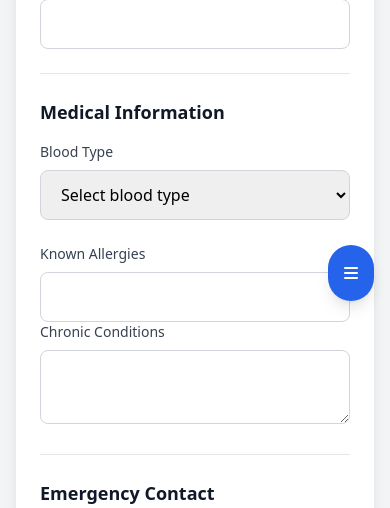
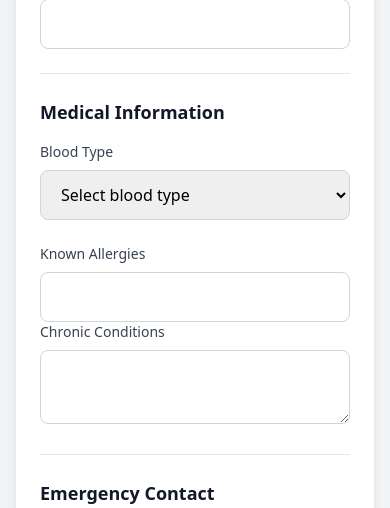
Before and after one commit to lawrence2moremoholo-byte/isizulu-healthcare-ai, a Flask app: page /add_patient in a window 390 px wide. Shown: the part 527-1035 px from the top of the page. Run offline with Flask 3, Linux system fonts and the light colour scheme; a user stored in the database is signed in; some libraries are stand-ins or nearby versions.

Commit message:
Update base.html

```diff
--- a/templates/base.html
+++ b/templates/base.html
@@ -7,25 +7,17 @@
     <script src="https://cdn.tailwindcss.com"></script>
     <link href="https://cdnjs.cloudflare.com/ajax/libs/font-awesome/6.0.0/css/all.min.css" rel="stylesheet">
     <style>
-        .sidebar {
-            background: linear-gradient(135deg, #667eea 0%, #764ba2 100%);
-        }
-        .stat-card {
-            background: linear-gradient(135deg, #667eea 0%, #764ba2 100%);
-        }
-        .btn-primary {
-            background: linear-gradient(135deg, #007bff, #0056b3);
-        }
+        .sidebar { background: linear-gradient(135deg, #667eea 0%, #764ba2 100%); }
+        .stat-card { background: linear-gradient(135deg, #667eea 0%, #764ba2 100%); }
     </style>
 </head>
 <body class="bg-gray-100">
     {% if current_user.is_authenticated %}
-    <!-- Navigation -->
     <nav class="bg-gradient-to-r from-blue-600 to-purple-700 text-white p-4 shadow-lg">
         <div class="container mx-auto flex justify-between items-center">
             <h1 class="text-2xl font-bold">🏥 MetaWell AI Clinic</h1>
             <div class="flex items-center space-x-4">
-                <span class="hidden md:inline">Welcome, {{ current_user.username }} ({{ current_user.role }})</span>
+                <span class="hidden md:inline">Welcome, {{ current_user.username }}</span>
                 <a href="{{ url_for('logout') }}" class="bg-blue-800 px-4 py-2 rounded-lg hover:bg-blue-900 transition duration-200">
                     <i class="fas fa-sign-out-alt mr-2"></i>Logout
                 </a>
@@ -34,7 +26,6 @@
     </nav>
 
     <div class="flex">
-        <!-- Sidebar -->
         <div class="sidebar w-64 min-h-screen text-white p-4 hidden md:block">
             <div class="space-y-2 mt-4">
                 <a href="{{ url_for('dashboard') }}" class="flex items-center p-3 rounded-lg hover:bg-blue-800 transition duration-200 {% if request.endpoint == 'dashboard' %}bg-blue-800{% endif %}">
@@ -52,32 +43,11 @@
             </div>
         </div>
 
-        <!-- Mobile menu button -->
-        <div class="md:hidden fixed bottom-4 right-4 z-50">
-            <button onclick="toggleMobileMenu()" class="bg-blue-600 text-white p-4 rounded-full shadow-lg">
-                <i class="fas fa-bars"></i>
-            </button>
-        </div>
-
-        <!-- Mobile menu -->
-        <div id="mobileMenu" class="fixed inset-0 bg-blue-600 z-40 hidden md:hidden">
-            <div class="p-4 space-y-4">
-                <button onclick="toggleMobileMenu()" class="text-white float-right">
-                    <i class="fas fa-times text-2xl"></i>
-                </button>
-                <a href="{{ url_for('dashboard') }}" class="block text-white p-3 text-lg" onclick="toggleMobileMenu()">Dashboard</a>
-                <a href="{{ url_for('patients') }}" class="block text-white p-3 text-lg" onclick="toggleMobileMenu()">Patients</a>
-                <a href="{{ url_for('appointments') }}" class="block text-white p-3 text-lg" onclick="toggleMobileMenu()">Appointments</a>
-                <a href="{{ url_for('add_patient') }}" class="block text-white p-3 text-lg" onclick="toggleMobileMenu()">Add Patient</a>
-            </div>
-        </div>
-
-        <!-- Main content -->
         <div class="flex-1 p-4 md:p-6">
             {% with messages = get_flashed_messages(with_categories=true) %}
                 {% if messages %}
                     {% for category, message in messages %}
-                        <div class="alert alert-{{ category }} mb-4 p-3 rounded-lg {% if category == 'success' %}bg-green-100 text-green-800{% else %}bg-red-100 text-red-800{% endif %}">
+                        <div class="mb-4 p-3 rounded-lg {% if category == 'success' %}bg-green-100 text-green-800{% else %}bg-red-100 text-red-800{% endif %}">
                             {{ message }}
                         </div>
                     {% endfor %}
@@ -87,12 +57,6 @@
             {% block content %}{% endblock %}
         </div>
     </div>
-
-    <script>
-        function toggleMobileMenu() {
-            document.getElementById('mobileMenu').classList.toggle('hidden');
-        }
-    </script>
     {% else %}
         {% block login_content %}{% endblock %}
     {% endif %}
```
